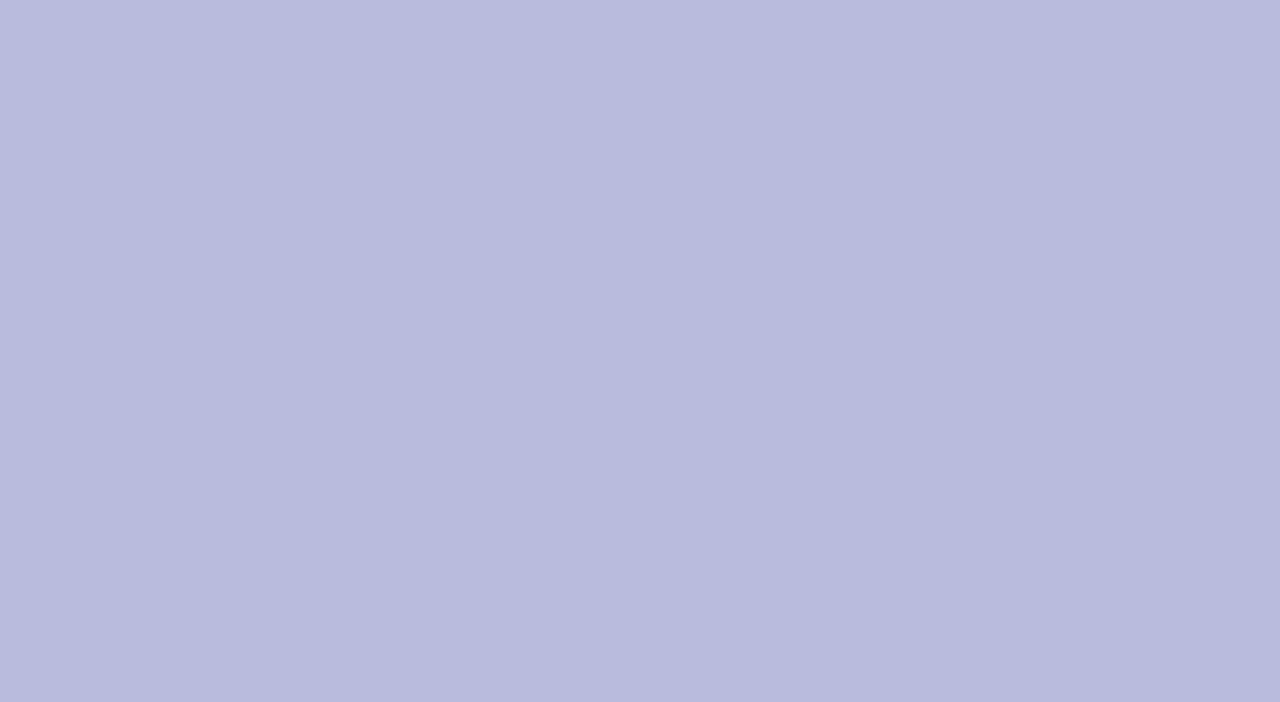
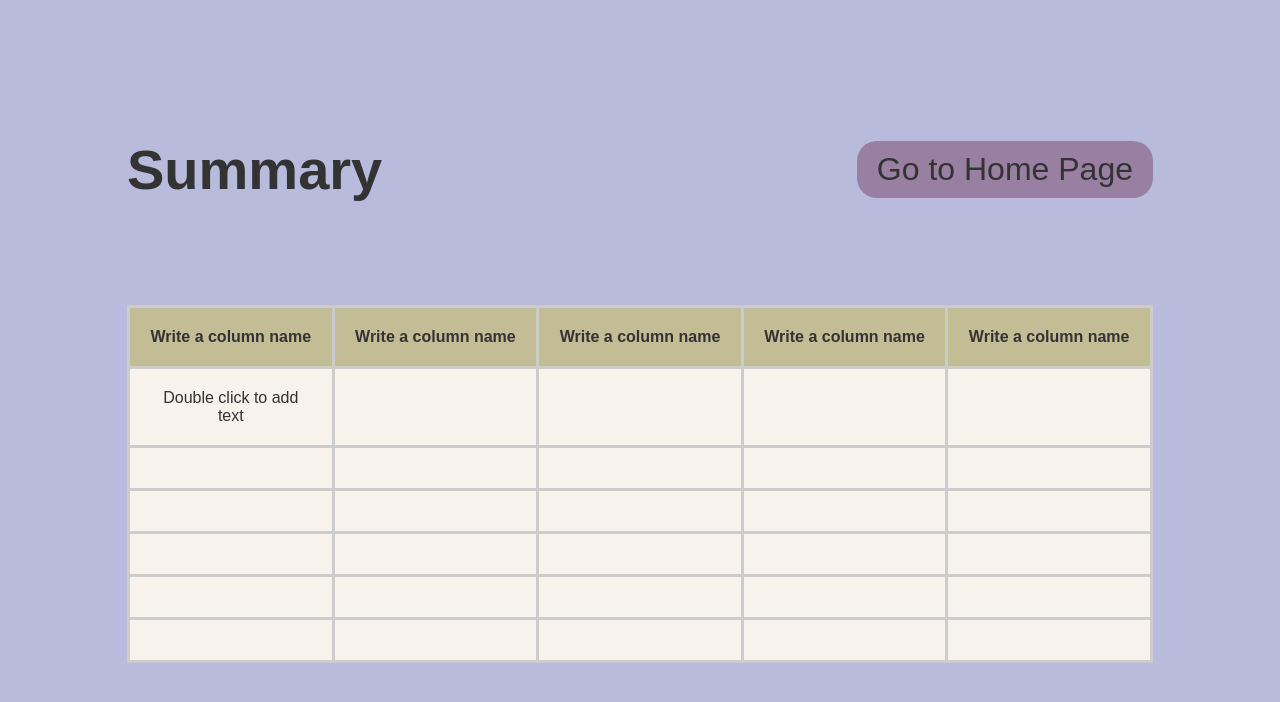
Before and after one commit to zaplink/test1, a React (Vite) app: page /Summary in a window 1280 px wide. Before the commit this address had no page. Shown: the top 702 px of the page. Built offline with nearby package versions, Linux system fonts and the light colour scheme.

Commit message:
create summary

```diff
--- a/src/App.tsx
+++ b/src/App.tsx
@@ -3,6 +3,7 @@ import Home from "./pages/Home";
 import Dining from "./pages/Dining"
 import Shopping from "./pages/Shopping"
 import Workout from "./pages/Workout";
+import Summary from "./pages/Summary";
 
 function App() {
   return (
@@ -12,6 +13,7 @@ function App() {
         <Route path="/dining" element={<Dining/>} />
         <Route path="/shopping" element={<Shopping />} />
         <Route path="/Workout" element={<Workout/>} />
+        <Route path="/Summary" element={<Summary/>} />
       </Routes>
     </Router>
 
--- /dev/null
+++ b/src/pages/Summary.tsx
@@ -0,0 +1,68 @@
+import '../summary.css';
+
+ export default function Summary() {
+  return (
+    <>
+     <div className="header-container">
+    <h1>Summary</h1>
+    <a href="#" className="button">Go to Home Page</a>
+  </div>
+
+
+  <table>
+    <tr>
+      <th>Write a column name</th>
+      <th>Write a column name</th>
+      <th>Write a column name</th>
+      <th>Write a column name</th>
+      <th>Write a column name</th>
+    </tr>
+    <tr>
+      <td>Double click to add text</td>
+      <td></td>
+      <td></td>
+      <td></td>
+      <td></td>
+    </tr>
+    <tr>
+      <td></td>
+      <td></td>
+      <td></td>
+      <td></td>
+      <td></td>
+    </tr>
+    <tr>
+      <td></td>
+      <td></td>
+      <td></td>
+      <td></td>
+      <td></td>
+    </tr>
+    <tr>
+      <td></td>
+      <td></td>
+      <td></td>
+      <td></td>
+      <td></td>
+    </tr>
+    <tr>
+      <td></td>
+      <td></td>
+      <td></td>
+      <td></td>
+      <td></td>
+    </tr>
+    <tr>
+      <td></td>
+      <td></td>
+      <td></td>
+      <td></td>
+      <td></td>
+
+    </tr>
+  </table>
+  </>
+  )
+
+
+}
--- /dev/null
+++ b/src/summary.css
@@ -0,0 +1,72 @@
+/* Reset some default styling */
+* {
+    margin: 0;
+    padding: 0;
+    box-sizing: border-box;
+    font-family: Arial, sans-serif;
+  }
+
+  /* Background color for the page */
+  body {
+    background-color: #e6e8e2;
+    display: flex;
+    justify-content: center;
+    align-items: center;
+    flex-direction: column;
+    min-height: 100vh;
+  }
+
+  /* Header section styling */
+  .header-container {
+    display: flex;
+    justify-content: space-between;
+    align-items: center;
+    width: 100%;
+    margin-bottom: 10%;
+  }
+
+  h1 {
+    font-size: 3.5em;
+    color: #333;
+  }
+
+  /* Button styling */
+  .button {
+    background-color: #9980a3;
+    color: #333;
+    padding: 10px 20px;
+    border: none;
+    border-radius: 20px;
+    text-align: center;
+    text-decoration: none;
+    font-size: 2em;
+  }
+
+  .button:hover {
+    background-color: #b88fac;
+  }
+
+  /* Table styling */
+  table {
+    width: 100%;
+    border-collapse: collapse;
+    background-color: #f7f2eb;
+  }
+
+  th, td {
+    border: 3px solid #ccc;
+    padding: 20px;
+    text-align: center;
+    font-size: 1em;
+    width: 20%; /* Ensures all columns have the same width */
+  }
+
+  th {
+    background-color: #c2bd95;
+    color: #333;
+    font-weight: bold;
+  }
+
+  td {
+    color: #333;
+  }
```
